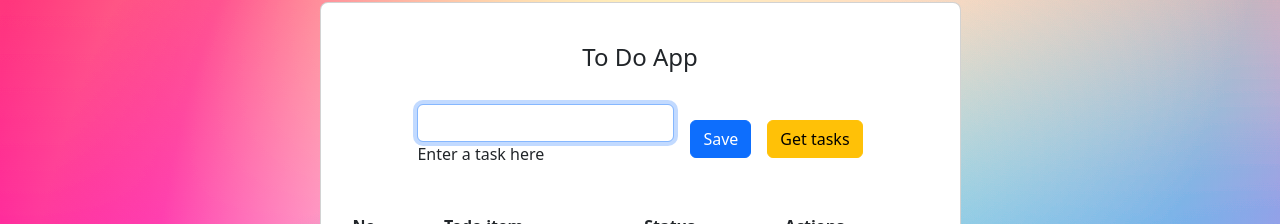
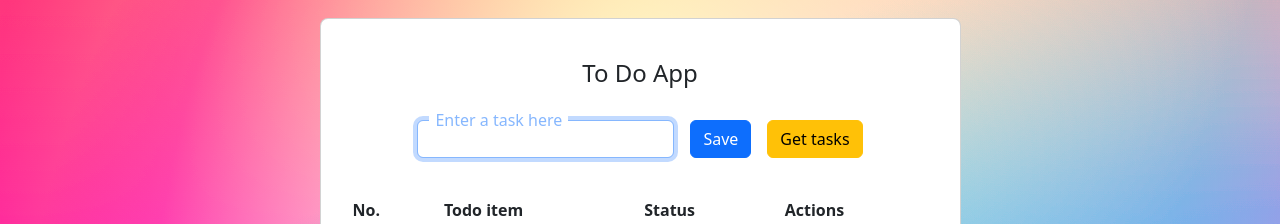
Before and after one commit to tranleminhhoang2410/Todo_UI, a React (Create React App) app in the folder web-ui/todo-web-ui/: page / in a window 1280 px wide. Shown: the part 251-475 px from the top of the page. Built offline with nearby package versions, Linux system fonts and the light colour scheme; no server answers.

Commit message:
style for input

```diff
--- a/web-ui/todo-web-ui/src/App.js
+++ b/web-ui/todo-web-ui/src/App.js
@@ -1,6 +1,7 @@
 import Todo from './pages/Todo'
 
 function App() {
+
   return (
     <div className="App">
       <Todo />
--- a/web-ui/todo-web-ui/src/pages/Todo/Todo.js
+++ b/web-ui/todo-web-ui/src/pages/Todo/Todo.js
@@ -1,6 +1,6 @@
 import { useState, useEffect, useRef } from 'react'
 import './Todo.scss'
-import { getTodoApi, addTodoApi, deleteTodoApi, updateTodoApi} from '../../services/todoService'
+import { getTodoApi, addTodoApi, deleteTodoApi, updateTodoApi } from '../../services/todoService'
 function Todo() {
     const [todoList, setTodoList] = useState([]);
     const [taskName, setTaskName] = useState('');
@@ -55,6 +55,7 @@ function Todo() {
         setTaskName('')
     }
 
+
     return (
         <section className="vh-100 gradient-custom" style={{ backgroundColor: '#eee' }}>
             <div className="container py-5 h-100">
@@ -66,7 +67,7 @@ function Todo() {
                                 <form className="row row-cols-lg-auto g-3 justify-content-center align-items-center mb-4 pb-2">
                                     <div className="col-12">
                                         <div className="form-outline">
-                                            <input ref={inputRef} type="text" id="form1" className="form-control" value={taskName} onChange={(e) => { setTaskName(e.target.value) }} />
+                                            <input ref={inputRef} type="text" id="form1" placeholder=" " className="form-control" value={taskName} onChange={(e) => { setTaskName(e.target.value) }} />
                                             <label className="form-label" htmlFor="form1">Enter a task here</label>
                                         </div>
                                     </div>
--- a/web-ui/todo-web-ui/src/pages/Todo/Todo.scss
+++ b/web-ui/todo-web-ui/src/pages/Todo/Todo.scss
@@ -8,3 +8,28 @@
     radial-gradient(100% 148.07% at 0% 0%, #fff500 0%, #51d500 100%);
   background-blend-mode: screen, color-dodge, overlay, difference, normal;
 }
+
+.form-outline{
+    position: relative;
+}
+
+.form-label{
+    position: absolute;
+    top: 50%;
+    transform: translateY(-50%);
+    left: 0.75rem;
+    transition: 0.25s ease;
+}
+
+.form-control:not(:placeholder-shown) + .form-label,
+.form-control:focus + .form-label{
+    top: 0;
+    display: inline-block;
+    padding: 0 0.375rem;
+    background-color: white;
+    color: #86b7fe;
+}
+
+.form-control:not(:focus) + .form-label{
+  color: black;
+}
```
Also changed, not shown: 18 other files (tests, documents, lock files or other folders).
